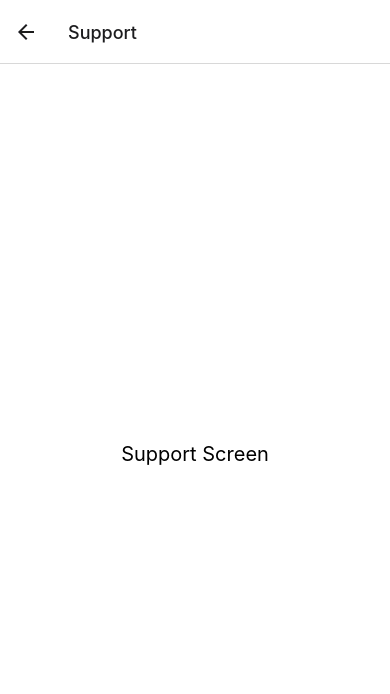
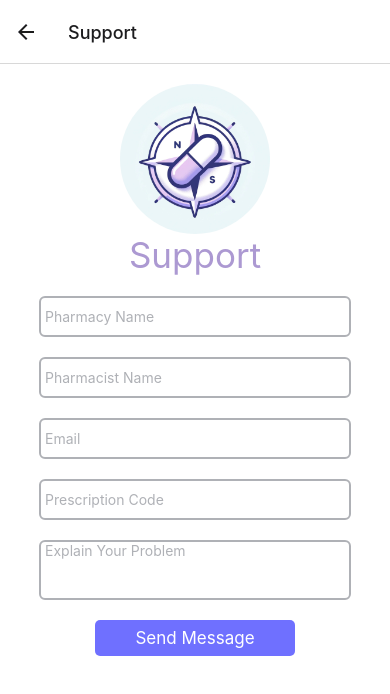
Before and after one commit to tarikozyurtt/pharm_nav, a React Native app in the folder client/: screen /Support in a window 390 px wide. Shown: the top 694 px of the page. Built offline with nearby package versions, Linux system fonts and the light colour scheme.

Commit message:
Adding profile, about and support pages

```diff
--- a/client/src/screens/AboutScreen/AboutScreen.js
+++ b/client/src/screens/AboutScreen/AboutScreen.js
@@ -1,10 +1,23 @@
 import React from 'react';
-import { View, Text, StyleSheet } from 'react-native';
+import { View, Text, StyleSheet, Image } from 'react-native';
 
 export default function AboutScreen() {
   return (
     <View style={styles.container}>
-      <Text style={styles.text}>About Screen</Text>
+      <Image
+                source={require('../../../assets/pharm-nav-icon.png')}
+                style={styles.logo}
+      />
+      <Text style={styles.headerText}>About PharmNav</Text>
+      <View style={styles.textView}>
+        <Text style={styles.text}>Lorem Ipsum is simply dummy text of the printing and typesetting industry. Lorem Ipsum has been the
+        industry's standard dummy text ever since the 1500s, when an unknown printer took a galley of type and scrambled it to make a
+        type specimen book. It has survived not only five centuries, but also the leap into electronic typesetting, remaining essentially
+        unchanged. It was popularised in the 1960s with the release of Letraset sheets containing Lorem Ipsum passages, and more
+        recently with desktop publishing software like Aldus PageMaker including versions of Lorem Ipsum.</Text>
+      </View>
+
+
     </View>
   );
 }
@@ -14,9 +27,25 @@ const styles = StyleSheet.create({
     flex: 1,
     backgroundColor: '#fff',
     alignItems: 'center',
-    justifyContent: 'center',
   },
-  text: {
-    fontSize: 20,
+  headerText: {
+    fontSize: 30,
+    color:"#ac99d2"
+  },
+  textView:{
+    width:"80%",
+    marginTop:20,
+
+  },
+  text:{
+    fontSize:15,
+    textAlign:"center",
+    color:"#786b93"
+  },
+  logo: {
+    width: 150,
+    height: 150,
+    borderRadius: 150,
+    marginTop: '5%',
   },
 });
--- a/client/src/screens/ProfileScreen/ProfileScreen.js
+++ b/client/src/screens/ProfileScreen/ProfileScreen.js
@@ -1,10 +1,10 @@
 import React from 'react';
 import { View, Text, StyleSheet } from 'react-native';
 
-export default function AboutScreen() {
+export default function ProfileScreen() {
   return (
     <View style={styles.container}>
-      <Text style={styles.text}>About Screen</Text>
+      <Text style={styles.text}>Profile Screen</Text>
     </View>
   );
 }
--- a/client/src/screens/SupportScreen/SupportScreen.js
+++ b/client/src/screens/SupportScreen/SupportScreen.js
@@ -1,10 +1,40 @@
-import React from 'react';
-import { View, Text, StyleSheet } from 'react-native';
+import { View, Text, StyleSheet, Image, TextInput, TouchableOpacity } from 'react-native';
+import React, { useState } from 'react';
 
 export default function SupportScreen() {
+
+  const [pharmacyName, setPharmacyName] = useState('');
+  const [pharmacistName, setPharmacistName] = useState('');
+  const [email, setEmail] = useState('');
+  const [code, setCode] = useState('');
+  const [problem, setProblem] = useState('');
+
+  const sendSupport = () => {
+
+  };
+
   return (
     <View style={styles.container}>
-      <Text style={styles.text}>Support Screen</Text>
+      <Image
+                source={require('../../../assets/pharm-nav-icon.png')}
+                style={styles.logo}
+      />
+      <Text style={styles.headerText}>Support</Text>
+
+      <TextInput style={styles.input} placeholder={'Pharmacy Name'} placeholderTextColor="#AFB1B6"  value={pharmacyName} onChangeText={(text)=>setPharmacyName(text)}/>
+      <TextInput style={styles.input} placeholder={'Pharmacist Name'} placeholderTextColor="#AFB1B6"  value={pharmacistName} onChangeText={(text)=>setPharmacistName(text)}/>
+      <TextInput style={styles.input} placeholder={'Email'} placeholderTextColor="#AFB1B6" value={email} onChangeText={(text)=>setEmail(text)}/>
+      <TextInput style={styles.input} placeholder={'Prescription Code'} placeholderTextColor="#AFB1B6" value={code} onChangeText={(text)=>setCode(text)}/>
+      <TextInput  multiline={true} style={styles.inputProblem} placeholder={'Explain Your Problem'} placeholderTextColor="#AFB1B6" value={problem} onChangeText={(text)=>setProblem(text)}/>
+
+      <TouchableOpacity
+        style={styles.sendButton}
+        onPress={sendSupport}
+      >
+        <Text style={styles.buttonText}>
+            Send Message
+        </Text>
+      </TouchableOpacity>
     </View>
   );
 }
@@ -14,9 +44,51 @@ const styles = StyleSheet.create({
     flex: 1,
     backgroundColor: '#fff',
     alignItems: 'center',
-    justifyContent: 'center',
   },
   text: {
     fontSize: 20,
   },
+  headerText: {
+    fontSize: 35,
+    color:"#ac99d2"
+  },
+  logo: {
+    width: 150,
+    height: 150,
+    borderRadius: 150,
+    marginTop: '5%',
+  },
+  input:{
+    backgroundColor:"#FFF",
+    width:"80%",
+    paddingHorizontal:4,
+    paddingVertical:10,
+    borderRadius:6,
+    borderWidth:2,
+    borderColor:"#AFB1B6",
+    marginTop:20,
+  },
+  inputProblem:{
+    backgroundColor:"#FFF",
+    width:"80%",
+    paddingHorizontal:4,
+    height:60,
+    borderRadius:6,
+    borderWidth:2,
+    borderColor:"#AFB1B6",
+    marginTop:20,
+  },
+  sendButton:{
+    marginTop:20,
+    backgroundColor:"#6f70ff",
+    borderRadius:5,
+    paddingHorizontal:20,
+    paddingVertical:4,
+  },
+  buttonText:{
+    fontSize:17,
+    color:"#FFFFFF",
+    paddingHorizontal:20,
+    paddingVertical:4,
+},
 });
--- a/client/src/screens/WelcomeScreen/WelcomeScreen.js
+++ b/client/src/screens/WelcomeScreen/WelcomeScreen.js
@@ -5,14 +5,17 @@ export default function WelcomeScreen({ navigation }) {
 
     return (
         <View style={styles.container}>
-            <Text style={styles.headerText}>Looking for the right pharmacy for your prescription?</Text>
+            <View style={styles.headerView}>
+                <Text style={styles.headerText}>Looking for the right pharmacy for your prescription?</Text>
+            </View>
             <Image
                 source={require('../../../assets/pharm-nav-icon.png')}
                 style={styles.logo}
             />
             <TouchableOpacity
                 onPress={() => navigation.navigate('Sign In')}
-            ><Text style={styles.letsGoText}>Lets Go {'>'}</Text>
+                style={styles.letsGoButton}
+            ><Text style={styles.letsGoText}>Let's Go {'>'}</Text>
             </TouchableOpacity>
         </View>
     );
@@ -25,9 +28,17 @@ const styles = StyleSheet.create({
         alignItems: 'center',
         justifyContent: 'flex-start',
     },
+    headerView:{
+        width:"80%",
+        marginTop: 30,
+        borderRadius:10,
+
+    },
     headerText: {
-        fontSize: 30,
-        marginTop: '20%',
+        width:"100%",
+        textAlign: 'center',
+        fontSize: 25,
+        padding:5
     },
     logo: {
         width: 250,
@@ -35,9 +46,15 @@ const styles = StyleSheet.create({
         borderRadius: 150,
         marginTop: '10%',
     },
+    letsGoButton:{
+        borderWidth:2,
+        marginTop: '30%',
+        borderRadius:7
+
+    },
     letsGoText: {
         color: 'black',
         fontSize: 20,
-        marginTop: '30%',
+        padding:7,
     },
 });
```
